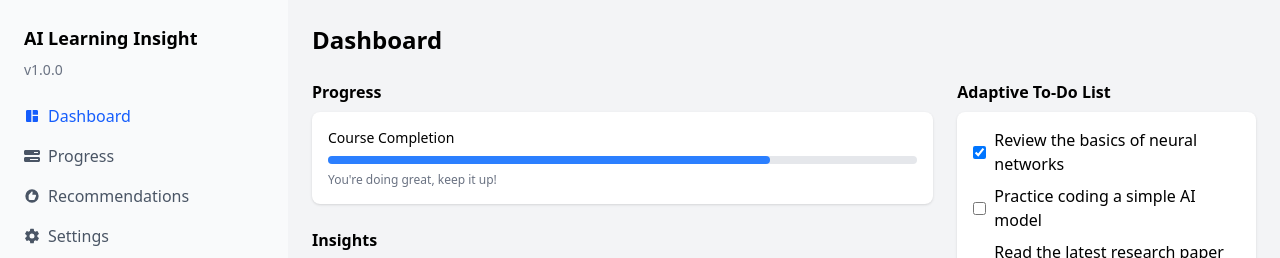
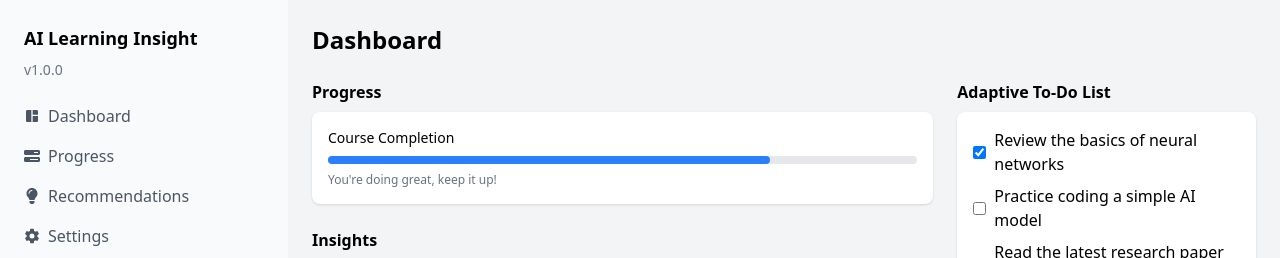
Before and after one commit to Markod1r/workflow-REBE, a React (Vite) app: page / in a window 1280 px wide. Shown: the top 258 px of the page. Built offline with nearby package versions, Linux system fonts and the light colour scheme.

Commit message:
edit : sidebar;

```diff
--- a/src/components/Sidebar.jsx
+++ b/src/components/Sidebar.jsx
@@ -1,8 +1,22 @@
 import { MdSpaceDashboard } from "react-icons/md";
 import { FaBarsProgress } from "react-icons/fa6";
-import { MdRecommend } from "react-icons/md";
+import { FaLightbulb } from "react-icons/fa";
 import { IoSettingsSharp } from "react-icons/io5";
 import { NavLink } from "react-router-dom";
+
+function Anchor({ to, text, children }) {
+	return (
+		<>
+			<NavLink
+				to={to}
+				className="flex items-center gap-2 text-gray-600 hover:text-blue-600 focus:text-blue-600 font-medium"
+			>
+				<span>{children}</span>
+				{text}
+			</NavLink>
+		</>
+	);
+}
 
 export default function Sidebar() {
 	return (
@@ -10,39 +24,18 @@ export default function Sidebar() {
 			<h1 className="text-lg font-bold mb-2">AI Learning Insight</h1>
 			<p className="text-sm text-gray-500 mb-6">v1.0.0</p>
 			<nav className="space-y-4">
-				<NavLink to={"/"} className="flex items-center gap-2 text-blue-600 font-medium">
-					<span>
-						<MdSpaceDashboard />
-					</span>
-					Dashboard
-				</NavLink>
-				<NavLink
-					to={"/progress"}
-					className="flex items-center gap-2 text-gray-600 hover:text-blue-600"
-				>
-					<span>
-						<FaBarsProgress />
-					</span>
-					Progress
-				</NavLink>
-				<NavLink
-					to={"/recommendations"}
-					className="flex items-center gap-2 text-gray-600 hover:text-blue-600"
-				>
-					<span>
-						<MdRecommend />
-					</span>
-					Recommendations
-				</NavLink>
-				<NavLink
-					to={"/settings"}
-					className="flex items-center gap-2 text-gray-600 hover:text-blue-600"
-				>
-					<span>
-						<IoSettingsSharp />
-					</span>
-					Settings
-				</NavLink>
+				<Anchor to={"/"} text={"Dashboard"}>
+					<MdSpaceDashboard />
+				</Anchor>
+				<Anchor to={"/progress"} text={"Progress"}>
+					<FaBarsProgress />
+				</Anchor>
+				<Anchor to={"/recommendations"} text={"Recommendations"}>
+					<FaLightbulb />
+				</Anchor>
+				<Anchor to={"/settings"} text={"Settings"}>
+					<IoSettingsSharp />
+				</Anchor>
 			</nav>
 		</aside>
 	);
```
